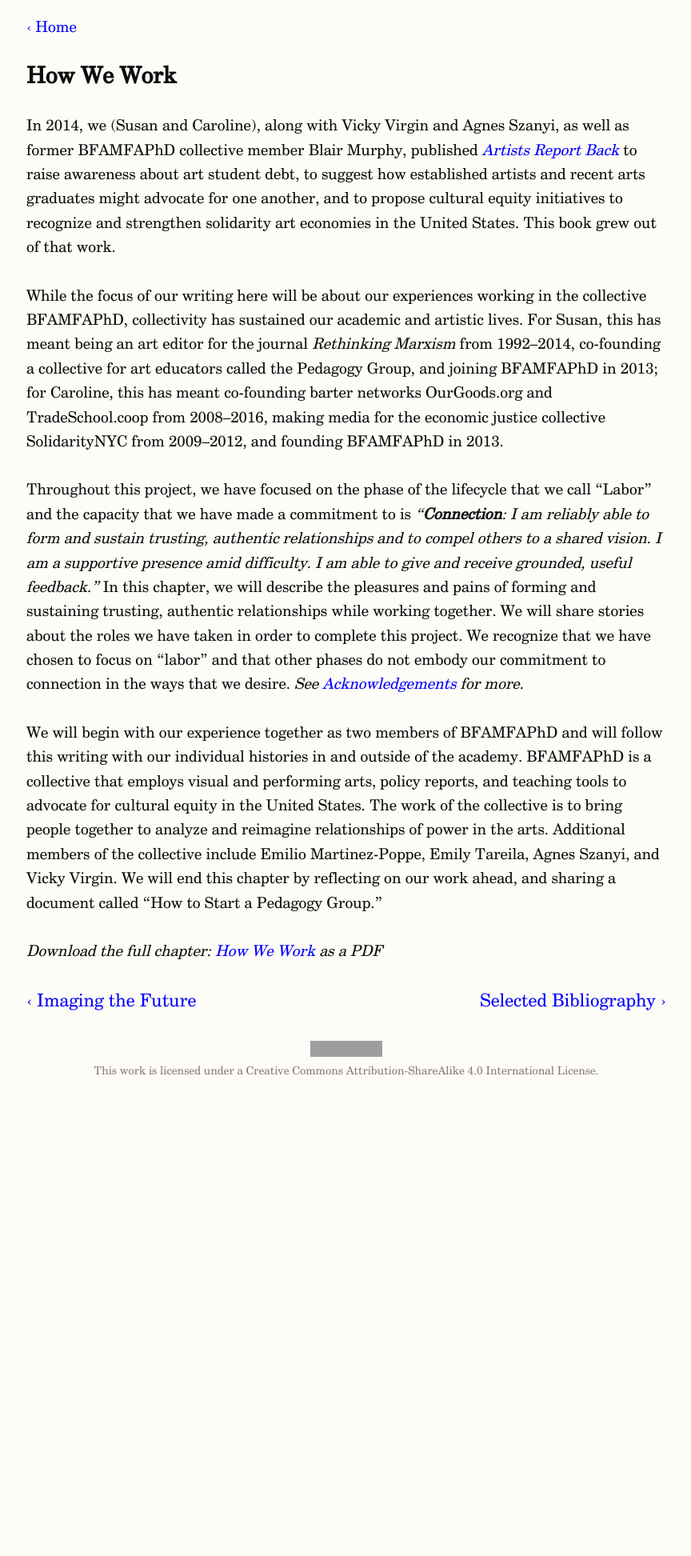
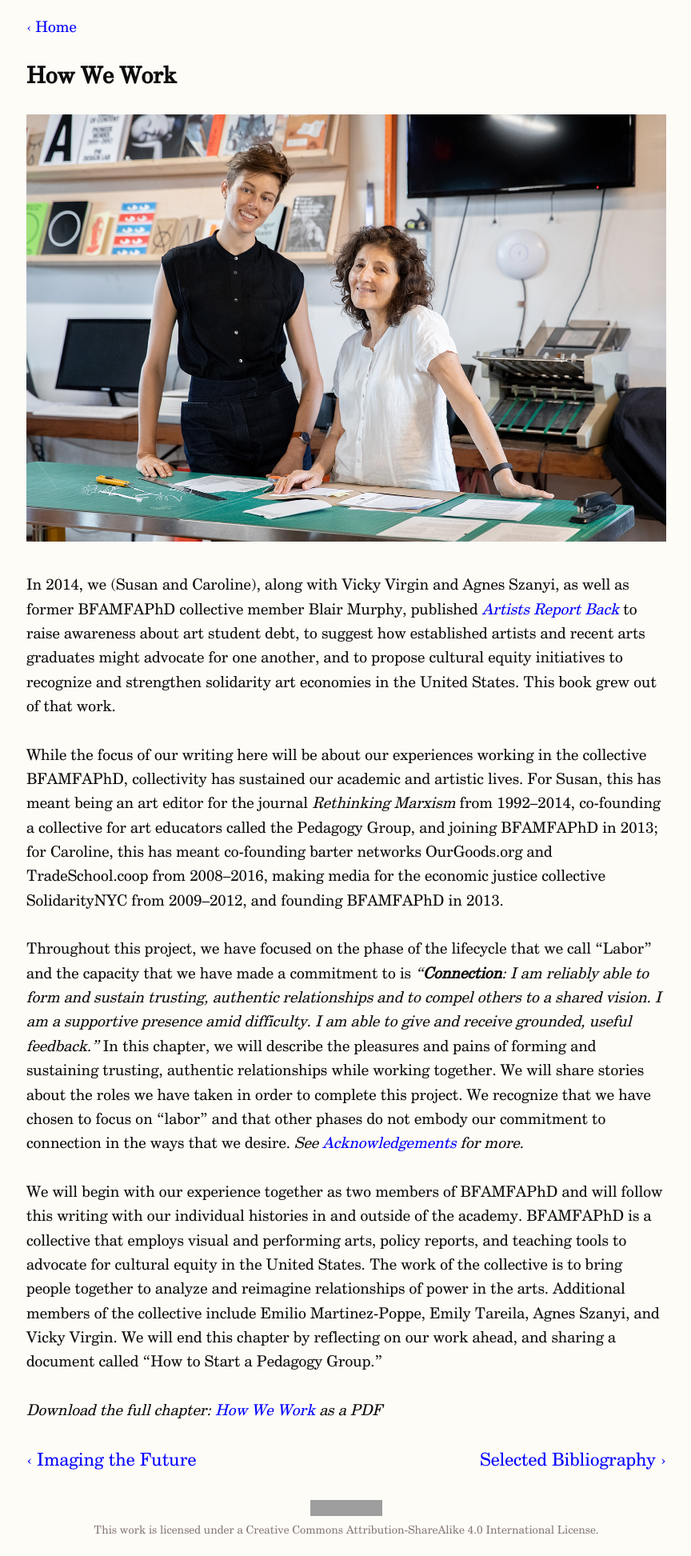
Before and after one commit to orzubalsky/making-and-being, a Jekyll site: the page built from docs/_chapters/to-be-continued/how-we-work.md, in a window 1280 px wide. Shown: the whole page at 80% size, without its empty margins (207-1071 px from the left). Built offline with Jekyll 4.4.1, drawn with Linux system fonts in a browser that asks for light colours; nearby versions of some CDN libraries; some web fonts are replaced; before the commit the page ends 1371 px from its top, so only the background shows below that; grey boxes are pictures that could not be loaded.

Commit message:
Add photo to How We Work

```diff
--- a/docs/_chapters/to-be-continued/how-we-work.md
+++ b/docs/_chapters/to-be-continued/how-we-work.md
@@ -6,6 +6,8 @@ chapter_number: 20
 video: null
 pdf: Making and Being Chapter 20.pdf
 ---
+![Authors Johoda and Woolard at work](/assets/images/Jahoda Woolard Making and Being authors at work headshot SM.jpg)
+
 In 2014, we (Susan and Caroline), along with Vicky Virgin and Agnes Szanyi, as well as former BFAMFAPhD collective member Blair Murphy, published [_Artists Report Back_](http://bfamfaphd.com/wp-content/uploads/2016/05/BFAMFAPhD_ArtistsReportBack2014-10.pdf) to raise awareness about art student debt, to suggest how established artists and recent arts graduates might advocate for one another, and to propose cultural equity initiatives to recognize and strengthen solidarity art economies in the United States. This book grew out of that work.
 
 While the focus of our writing here will be about our experiences working in the collective BFAMFAPhD, collectivity has sustained our academic and artistic lives. For Susan, this has meant being an art editor for the journal _Rethinking Marxism_ from 1992–2014, co-founding a collective for art educators called the Pedagogy Group, and joining BFAMFAPhD in 2013; for Caroline, this has meant co-founding barter networks OurGoods.org and TradeSchool.coop from 2008–2016, making media for the economic justice collective SolidarityNYC from 2009–2012, and founding BFAMFAPhD in 2013.
--- a/docs/_sass/main.scss
+++ b/docs/_sass/main.scss
@@ -46,6 +46,10 @@ p {
 
 dt {
   font-weight: bold;
+}
+
+.post-content img {
+  max-width: 100%;
 }
 
 #root {
```
Also changed, not shown: docs/assets/images/Jahoda Woolard Making and Being authors at work headshot SM.jpg (added).
